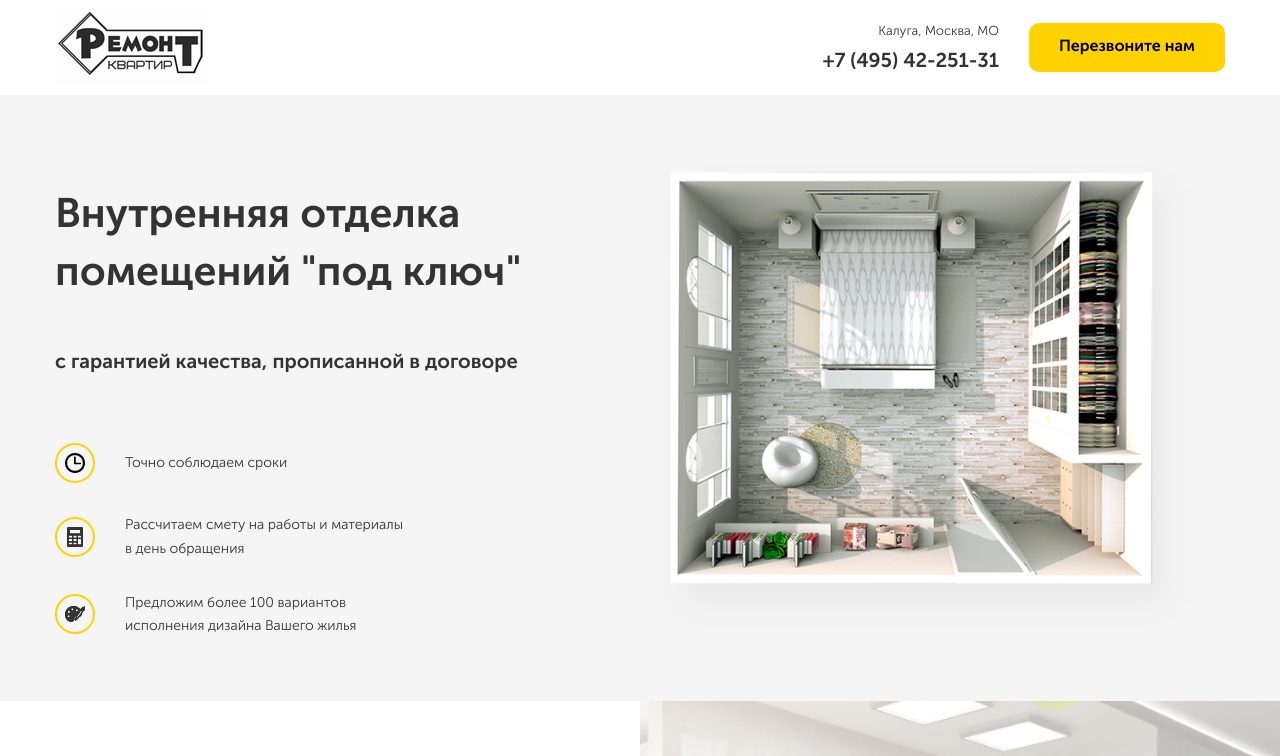
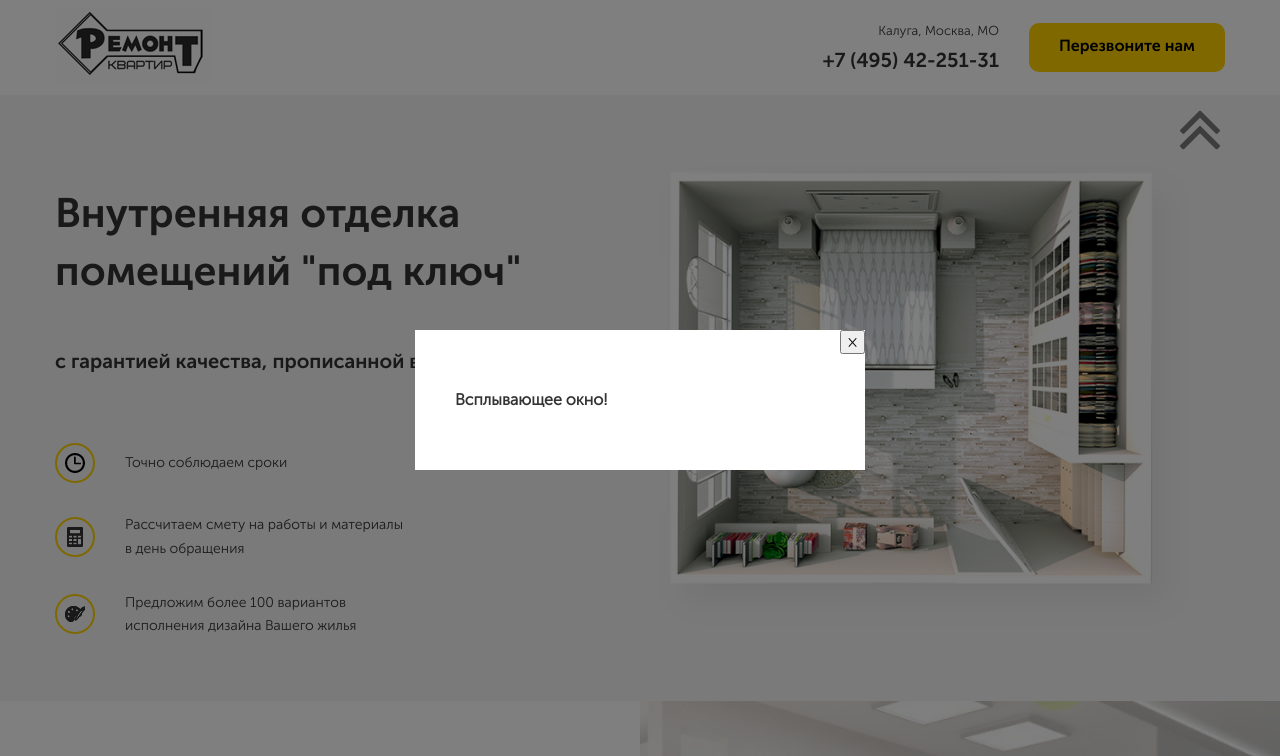
Before and after one commit to sviatoslavveklenko/repair, a plain HTML site: page src/index.html in a window 1280 px wide. Both pictures are taken after a click on the button "Перезвоните нам". Shown: the top 756 px of the page. Drawn offline with nearby package versions, Linux system fonts and the light colour scheme.

Commit message:
добавил кнопку наверх(Jquery) и сделал всплывающее окно(JS)

```diff
--- a/src/index.html
+++ b/src/index.html
@@ -13,14 +13,14 @@
 		<div class="container">
 			<div class="navbar-block">
 				<div class="navbar__logo">
-					<img src="./img/Слой 23.png" alt="logo">
+					<img id="logo" src="./img/Слой 23.png" alt="logo">
 				</div>
 				<div class="navbar__info">
 				<div class="navbar__contacts">
 				<span class="navbar__address">Калуга, Москва, МО</span>
 				<a href="tel:+7 (495) 42-251-31" class="navbar__phone">+7 (495) 42-251-31</a>
 				</div>
-				<button class="navbar__button button">Перезвоните нам</button>
+				<button class="navbar__button button" id="button">Перезвоните нам</button>
 			</div>
 		</div>
 		</div>
@@ -54,11 +54,24 @@
 					</form>
 					<div class="offer-info">
 					<p class="offer-info__1">Наш менеджер перезвонит Вам в течение 60 секунд</p>
-					<p class="offer-info__1">или перезвоните нам сами <span class="offer-info__phone">+7 (495) 42-251-31</span> </p>
+					<p class="offer-info__2">или перезвоните нам сами <span class="offer-info__phone">+7 (495) 42-251-31</span> </p>
 					</div>
 				</div>
 			</div>
 		</section>
 	</main>
+	<div class="modal" id="modal">
+		<div class="modal-dialog">
+			<button class="modal-dialog__close" id="close">&times;</button>
+			<h4 class="modal-dialog__title">Всплывающее окно!</h4>
+		</div>
+	</div>
+	<div class="up" id="up"><img  src="./img/up.svg" alt="up"></div>
+	<script src="./js/main.js"></script>
+	<script
+  src="https://code.jquery.com/jquery-3.6.0.min.js"
+  integrity="sha256-/xUj+3OJU5yExlq6GSYGSHk7tPXikynS7ogEvDej/m4="
+  crossorigin="anonymous" ></script>
+  <script src="./js/modal.js"></script>
 </body>
 </html>
--- /dev/null
+++ b/src/js/modal.js
@@ -0,0 +1,21 @@
+$(document).ready(function(){
+	var button = $('#button')
+	var modal = $('#modal')
+	var close = $('#close')
+	button.on('click',function(){
+		modal.addClass('modal_active')
+	})
+	close.on('click',function(){
+		modal.removeClass('modal_active')
+	})
+	var up = $('#up')
+	 if ($(window).scrollTop() > 300) {
+       up.addClass('show');
+     } else {
+       up.removeClass('show');
+     }
+	up.on('click',function(){
+    $('html, body').animate({scrollTop:0}, '300');
+  });
+
+		})
--- a/src/sass/blocks/_hero.sass
+++ b/src/sass/blocks/_hero.sass
@@ -34,12 +34,13 @@
 			margin-right: 30px
 	&-image
 		max-width: 570px
+
 @media ( max-width: 1200px )
 	.hero
 		&-block
 			display: flex
 			flex-direction: column
-			align-items: start
+			align-items: center
 		&-text
 			padding-right: 10px
 			&__title
--- /dev/null
+++ b/src/sass/blocks/_modal.sass
@@ -0,0 +1,40 @@
+.modal
+	display: flex
+	position: fixed
+	left: 0
+	top: 0
+	width: 100%
+	height: 100%
+	background-color: rgba(#000,0.5)
+	vertical-align: middle
+	justify-content: center
+	display: none
+	&_active
+		display: flex
+	&-dialog
+		position: relative
+		max-width: 450px
+		min-width: 200px
+		width: 90%
+		margin: auto
+		padding: 40px
+		background-color: #fff
+		&__close
+			position: absolute
+			top: 0
+			right: 0
+			cursor: pointer
+.up
+	position: fixed
+	right: 50px
+	top: 100px
+	width: 60px
+	height: 60px
+	cursor: pointer
+	opacity: 0.5
+	background-color: rgba(grey,0.3 )
+	border-radius: 6px
+	padding: 10px
+@media (max-width:768px)
+	.up
+		display: none
--- a/src/sass/blocks/_offer.sass
+++ b/src/sass/blocks/_offer.sass
@@ -37,8 +37,10 @@
 		font-size: 15px
 		&__1
 			width: 240px
-			&:first-child
-				margin-right: 50px
+			margin-right: 50px
+		&__2
+			width: 200px
+
 @media (max-width:1200px)
 	.offer
 		background-size: cover
@@ -52,6 +54,9 @@
 			display: flex
 			flex-direction: column
 			&__1
+				margin-bottom: 0
+				width: 100%
+			&__2
 				margin-bottom: 0
 				width: 100%
 			&__phone
--- a/src/sass/style.sass
+++ b/src/sass/style.sass
@@ -4,3 +4,4 @@
 @import 'blocks/navbar'
 @import 'blocks/hero'
 @import 'blocks/offer'
+@import 'blocks/modal'
```
Also changed, not shown: src/js/main.js (added, +16 -0 lines), src/css/style.css, src/img/up.svg (added), 1 other file.
